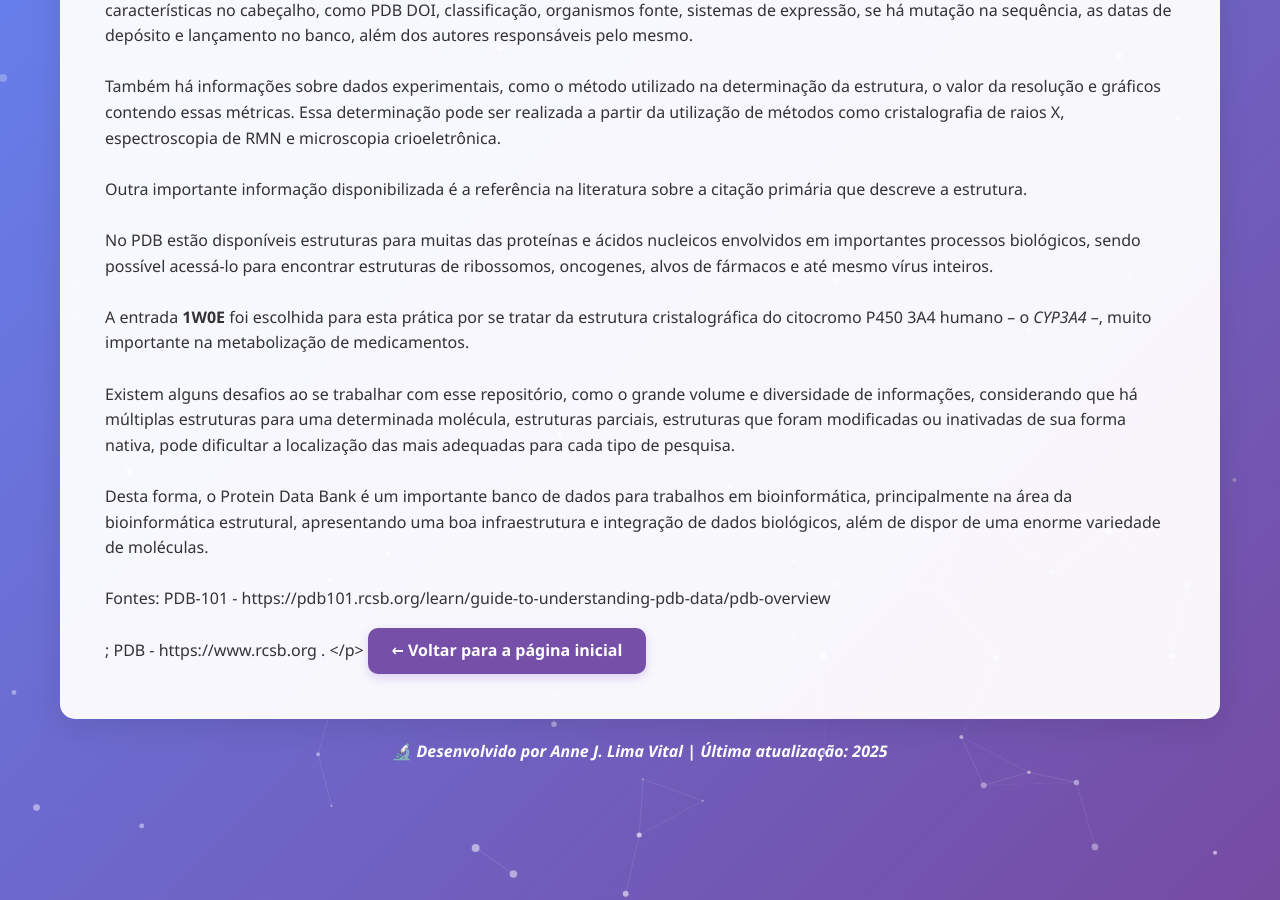
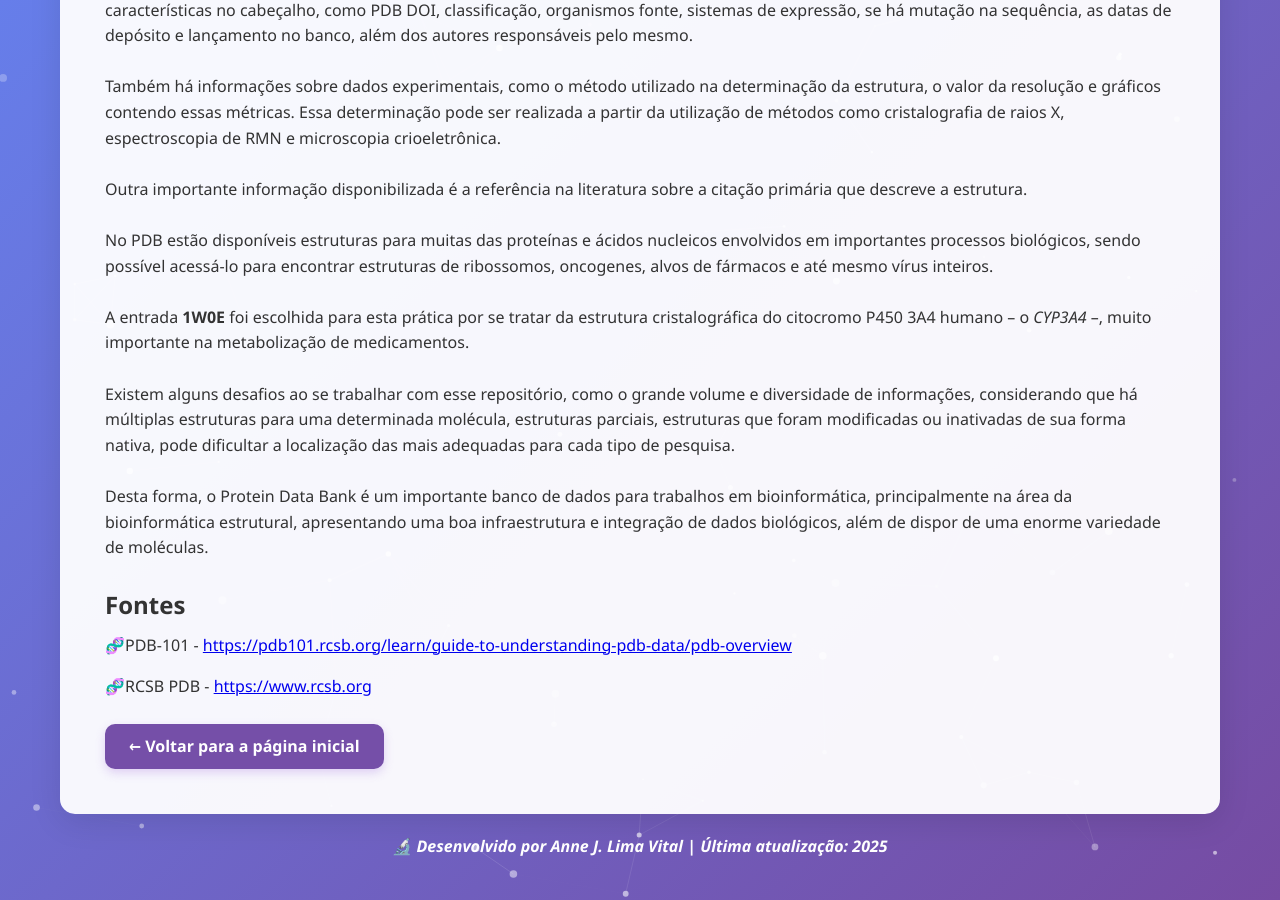
Before and after one commit to annejosiele/AJLV-Bioinformatics, a Jekyll site: the page built from projeto2.md, in a window 1280 px wide and 900 px high, scrolled down 750 px. Built offline with Jekyll 4.4.1, drawn with Linux system fonts in a browser that asks for light colours.

Commit message:
Update projeto2.md

```diff
--- a/projeto2.md
+++ b/projeto2.md
@@ -16,34 +16,31 @@ permalink: /projeto2/
     </div>
 
     <p>O arquivo PDB é um repositório de coordenadas atômicas e outras informações que descrevem proteínas e outras macromoléculas biológicas. Acessando a sua interface através da busca de uma entrada, é possível visualizar a estrutura tridimensional, e outras características no cabeçalho, como PDB DOI, classificação, organismos fonte, sistemas de expressão, se há mutação na sequência, as datas de depósito e lançamento no banco, além dos autores responsáveis pelo mesmo.</p>
-
     <br>
 
     <p>Também há informações sobre dados experimentais, como o método utilizado na determinação da estrutura, o valor da resolução e gráficos contendo essas métricas. Essa determinação pode ser realizada a partir da utilização de métodos como cristalografia de raios X, espectroscopia de RMN e microscopia crioeletrônica.</p>
-
     <br>
 
     <p>Outra importante informação disponibilizada é a referência na literatura sobre a citação primária que descreve a estrutura.</p>
-
     <br>
 
     <p>No PDB estão disponíveis estruturas para muitas das proteínas e ácidos nucleicos envolvidos em importantes processos biológicos, sendo possível acessá-lo para encontrar estruturas de ribossomos, oncogenes, alvos de fármacos e até mesmo vírus inteiros.</p>
-
     <br>
 
     <p>A entrada <strong>1W0E</strong> foi escolhida para esta prática por se tratar da estrutura cristalográfica do citocromo P450 3A4 humano – o <i>CYP3A4</i> –, muito importante na metabolização de medicamentos.</p>
-
     <br>
 
     <p>Existem alguns desafios ao se trabalhar com esse repositório, como o grande volume e diversidade de informações, considerando que há múltiplas estruturas para uma determinada molécula, estruturas parciais, estruturas que foram modificadas ou inativadas de sua forma nativa, pode dificultar a localização das mais adequadas para cada tipo de pesquisa.</p>
-
     <br>
 
     <p>Desta forma, o Protein Data Bank é um importante banco de dados para trabalhos em bioinformática, principalmente na área da bioinformática estrutural, apresentando uma boa infraestrutura e integração de dados biológicos, além de dispor de uma enorme variedade de moléculas.</p>
-
     <br>
 
-    <p>Fontes: PDB-101 - https://pdb101.rcsb.org/learn/guide-to-understanding-pdb-data/pdb-overview </p> ; PDB - https://www.rcsb.org . </p>
+    <h2>Fontes</h2>
+    <ul class="topics-list">
+        <li>PDB-101 - <a href="https://pdb101.rcsb.org/learn/guide-to-understanding-pdb-data/pdb-overview" target="_blank">https://pdb101.rcsb.org/learn/guide-to-understanding-pdb-data/pdb-overview</a></li>
+        <li>RCSB PDB - <a href="https://www.rcsb.org" target="_blank">https://www.rcsb.org</a></li>
+    </ul>
 
     <a href="/AJLV-Bioinformatics/" class="access-button">← Voltar para a página inicial</a>
 </div>
```
